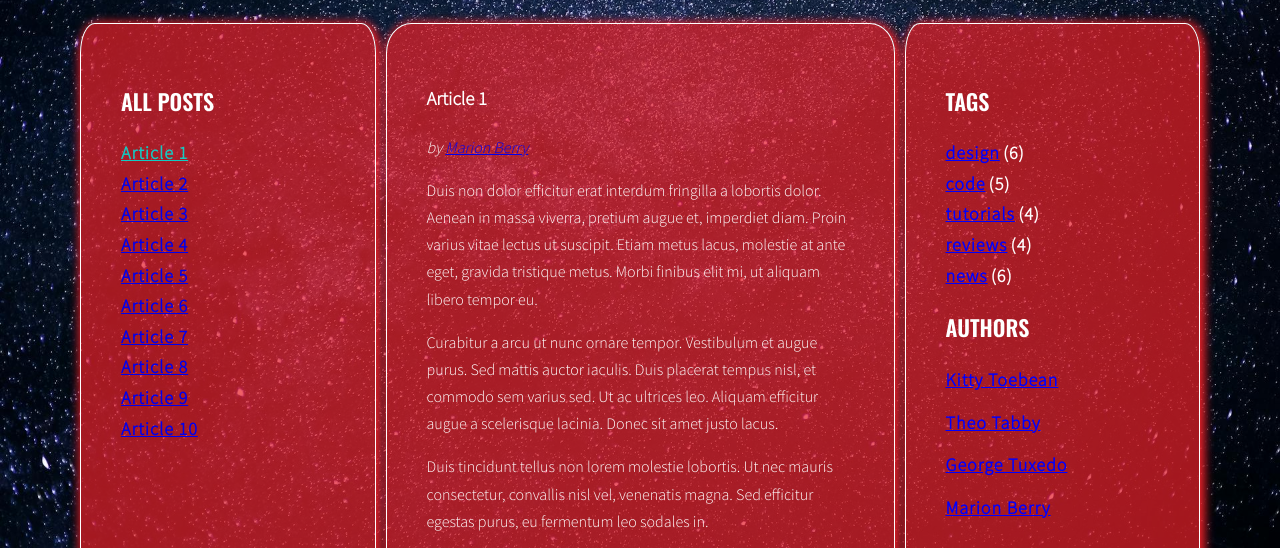
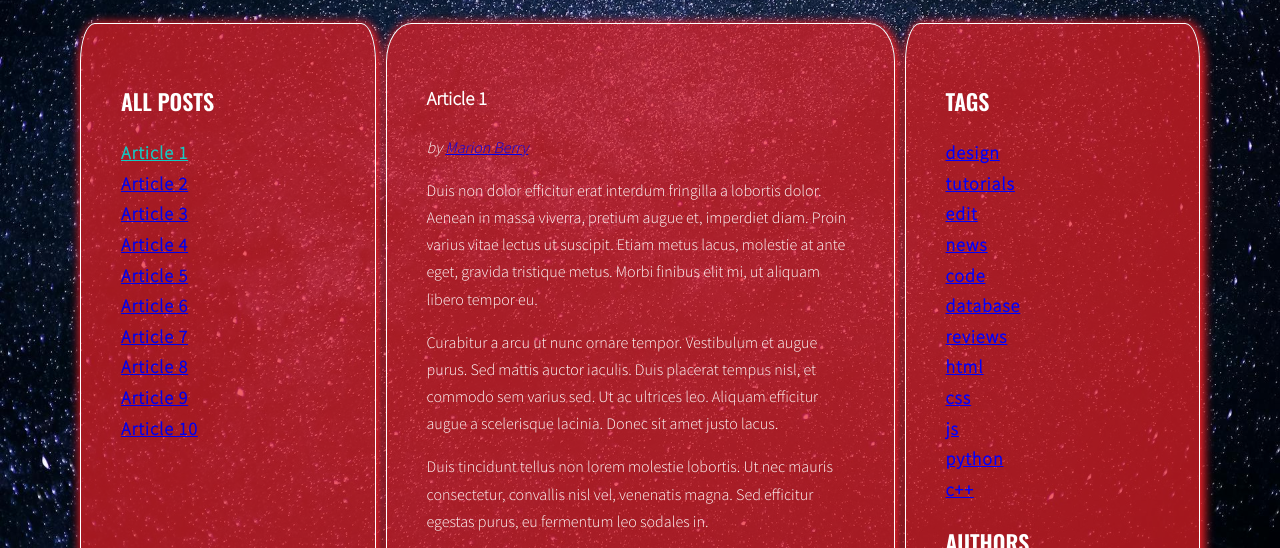
Before and after one commit to krystianblasiak/javascript-blog, a website: page index.html in a window 1280 px wide. Shown: the part 220-768 px from the top of the page. Drawn offline with nearby package versions, Linux system fonts and the light colour scheme.

Commit message:
Add function generateTagsRightColumn to file script.js

```diff
--- a/index.html
+++ b/index.html
@@ -170,11 +170,6 @@
             <aside class="sidebar" aria-label="two">
                 <h2 class="section-title">Tags</h2>
                 <ul class="list tags">
-                    <li><a href="#">design</a> <span>(6)</span></li>
-                    <li><a href="#">code</a> <span>(5)</span></li>
-                    <li><a href="#">tutorials</a> <span>(4)</span></li>
-                    <li><a href="#">reviews</a> <span>(4)</span></li>
-                    <li><a href="#">news</a> <span>(6)</span></li>
                 </ul>
                 <h2 class="section-title">Authors</h2>
                 <ul class="list authors">
--- a/js/script.js
+++ b/js/script.js
@@ -4,7 +4,8 @@ const optArticleSelector = '.post',
     optTitleSelector = '.post-title',
     optTitleListSelector = '.titles',
     optArticleTagsSelector = ".post-tags .list",
-    optArticleAuthorSelector = ".post-author";
+    optArticleAuthorSelector = ".post-author",
+    optTagsListSelector = ".tags.list";
 
 function titleClickHandler(event){
     event.preventDefault();
@@ -263,3 +264,58 @@ function addClickListenersToAuthors(){
 }
 
 addClickListenersToAuthors();
+
+function generateTagsRightColumn(){
+    /* [NEW] create a new variable allTags with an empty array */
+    let allTags = [];
+
+    /* find all articles */
+    const articles = document.querySelectorAll(optArticleSelector);
+
+    /* START LOOP: for every article: */
+    for(let article of articles){
+
+        /* find tags wrapper */
+        const wrapperTags = document.querySelectorAll(optTagsListSelector);
+
+        /* make html variable with empty string */
+        let html = "";
+
+        /* get tags from data-tags attribute */
+        const dataTags = article.getAttribute("data-tags");
+
+        /* split tags into array */
+        const tagsArray = dataTags.split(' ');
+
+        /* START LOOP: for each tag */
+        for(let tag of tagsArray){
+
+            /* generate HTML of the link */
+            const linkHTML = "<li><a href='#tag-" + tag + "'>"+ tag +"</a></li>\n";
+
+            /* add generated code to html variable */
+            html += linkHTML;
+
+            /* [NEW] check if this link is NOT already in allTags */
+            if(allTags.indexOf(linkHTML) == -1){
+                /* [NEW] add generated code to allTags array */
+                allTags.push(linkHTML);
+            }
+
+        /* END LOOP: for each tag */
+        }
+
+        /* insert HTML of all the links into the tags wrapper */
+        wrapperTags.innerHTML = html;
+
+    /* END LOOP: for every article: */
+    }
+
+    /* [NEW] find list of tags in right column */
+    const tagList = document.querySelector(optTagsListSelector);
+
+    /* [NEW] add html from allTags to tagList */
+    tagList.innerHTML = allTags.join(' ');
+}
+
+generateTagsRightColumn();
--- a/sass/style.scss
+++ b/sass/style.scss
@@ -49,6 +49,7 @@ body {
 .wrapper {
     display: flex;
     margin-left: 10px;
+    margin-bottom: 50px;
 }
 
 .sidebar {
```
Also changed, not shown: css/style.css, 1 other file.
